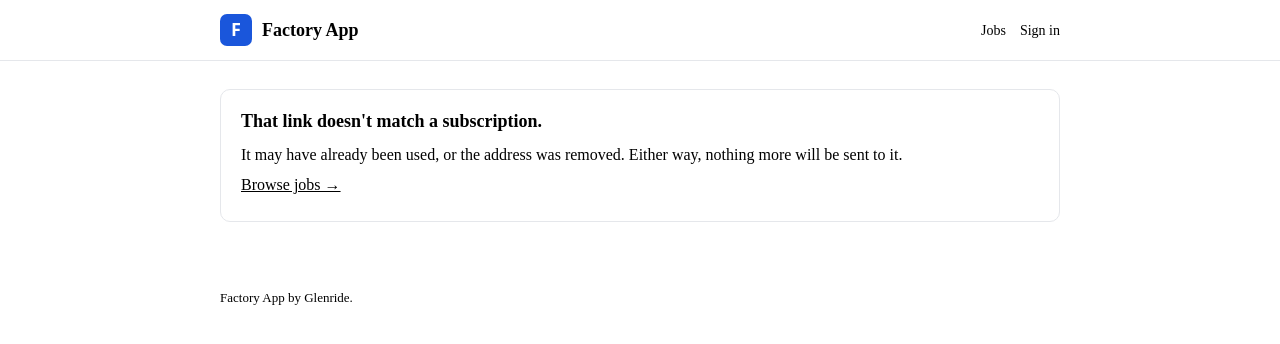
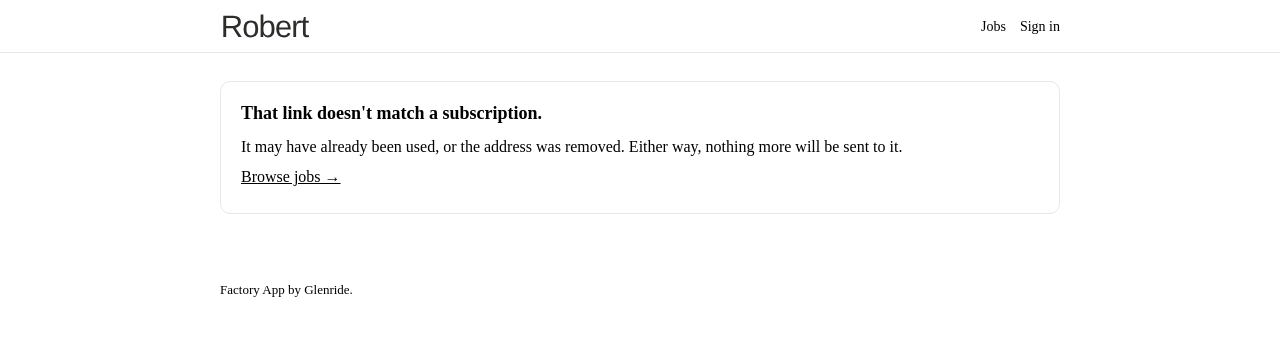
Before and after one commit to deevee3/Robert-Job-Board, a Laravel app: page /digest/unsubscribe/1 in a window 1280 px wide. Shown: the top 344 px of the page. Run offline with Laravel 12, Linux system fonts and the light colour scheme; data that the repository does not hold is empty.

Commit message:
Wordmark logo (Robert in Liberation Sans paths, Caligra-style) + favicons
Replaces the kit placeholder 'F' tile. Header shows the wordmark alone;
favicon.ico / favicon-32x32.png / apple-touch-icon.png added (white R on
#2D312F) with link tags in the layout head.

```diff
--- a/resources/views/layouts/app.blade.php
+++ b/resources/views/layouts/app.blade.php
@@ -4,6 +4,9 @@
     <meta charset="utf-8">
     <meta name="viewport" content="width=device-width, initial-scale=1">
     <title>{{ config('theme.name') }} @hasSection('title') — @yield('title') @endif</title>
+    <link rel="icon" href="/favicon.ico" sizes="any">
+    <link rel="icon" type="image/png" sizes="32x32" href="/favicon-32x32.png">
+    <link rel="apple-touch-icon" href="/apple-touch-icon.png"></title>
     <style>
         :root {
             --primary: {{ config('theme.colors.primary') }};
@@ -21,7 +24,7 @@
         header { border-bottom: 1px solid #e5e7eb; background: var(--surface); }
         .header-inner { max-width: 880px; margin: 0 auto; padding: 14px 20px; display: flex; align-items: center; gap: 16px; flex-wrap: wrap; }
         .brand { display: flex; align-items: center; gap: 10px; text-decoration: none; color: var(--text); font-family: var(--font-display); font-weight: 700; font-size: 18px; margin-right: auto; }
-        .brand img { height: 32px; width: 32px; }
+        .brand img { height: 24px; width: auto; }
         nav { display: flex; align-items: center; gap: 14px; font-size: 14px; }
         nav a { text-decoration: none; color: var(--text); }
         nav a:hover { color: var(--primary); }
@@ -49,8 +52,7 @@
 <header>
     <div class="header-inner">
         <a class="brand" href="{{ route('home') }}">
-            <img src="{{ config('theme.logo') }}" alt="{{ config('theme.name') }} logo">
-            {{ config('theme.name') }}
+            <img src="{{ config('theme.logo') }}" alt="{{ config('theme.name') }}">
         </a>
         <nav>
             <a href="{{ route('jobs.index') }}">Jobs</a>
```
Also changed, not shown: public/apple-touch-icon.png (added), public/favicon-32x32.png (added), public/favicon.ico (added), public/images/logo.svg.
